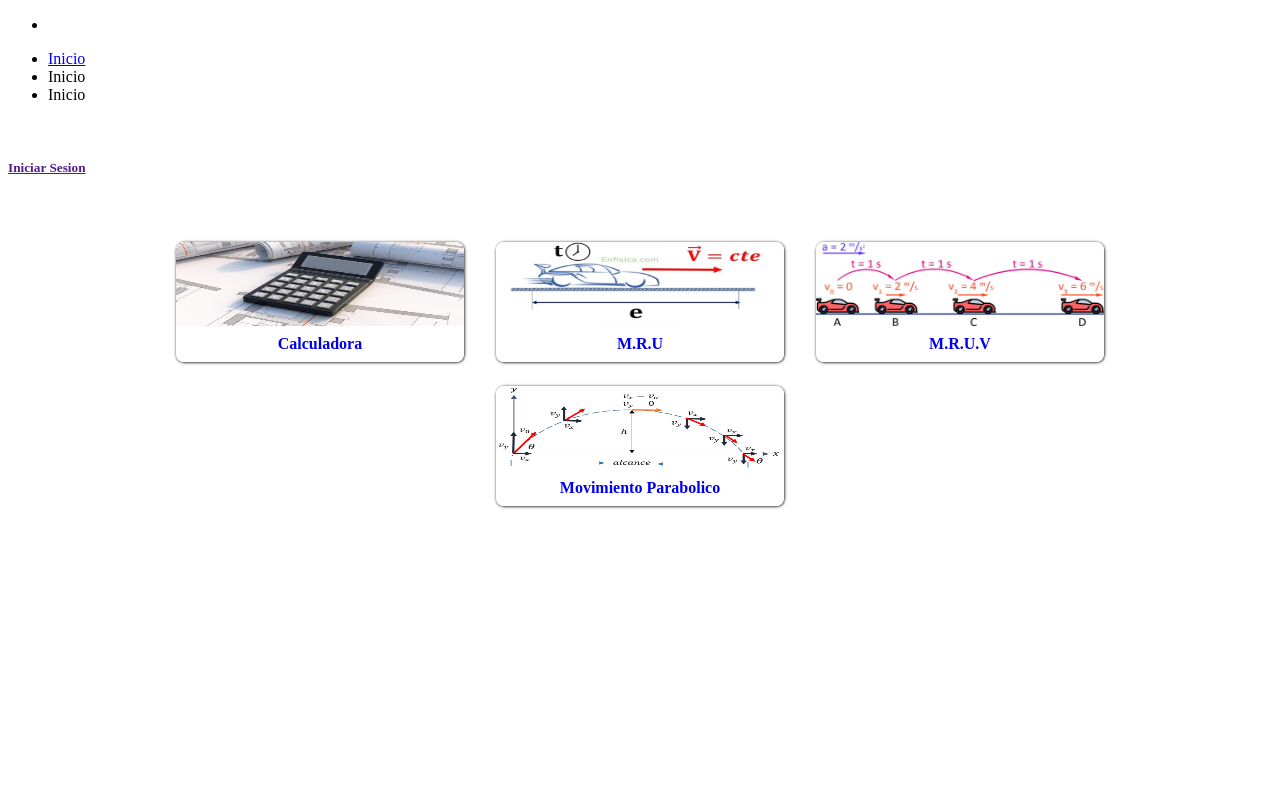
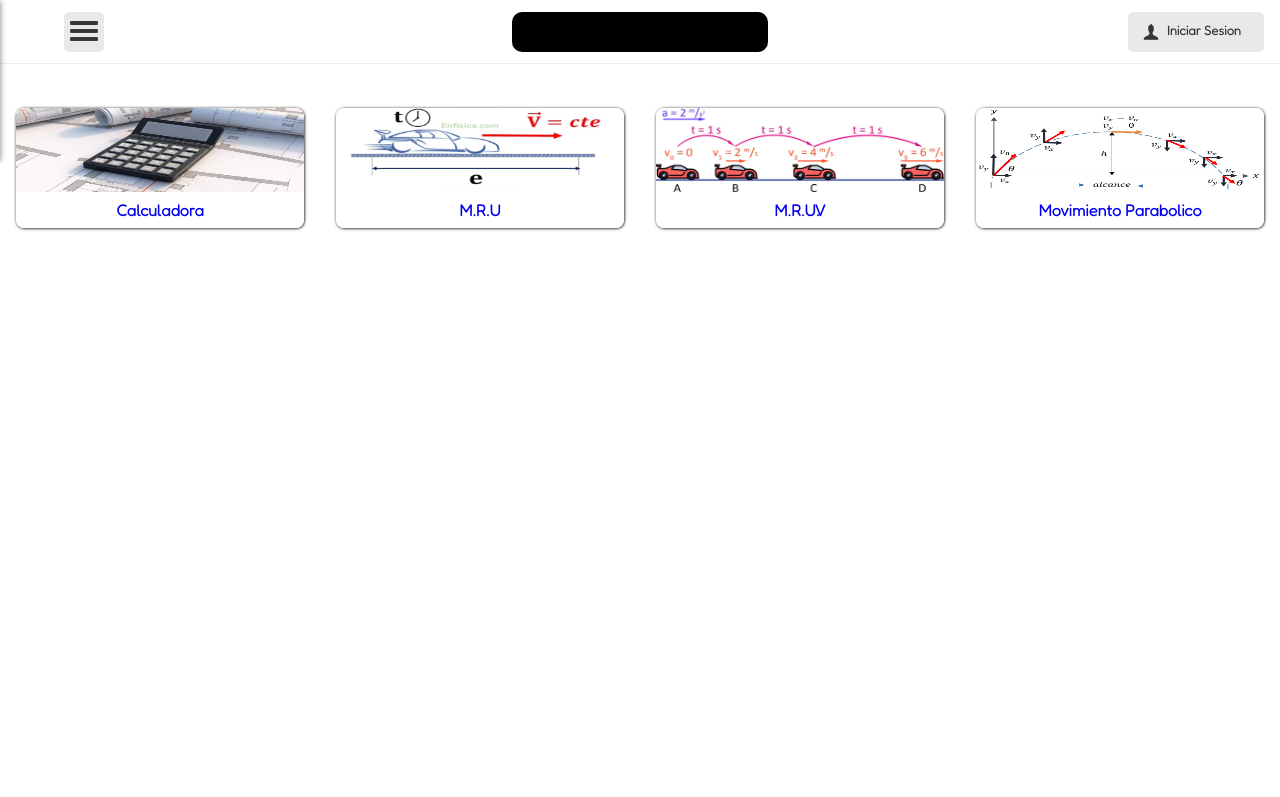
Before and after one commit to LUISTAPIARUIZ/calculator, a plain HTML site: page index.html in a window 1280 px wide. Shown: the top 797 px of the page. Drawn offline with Linux system fonts and the light colour scheme; the site is published under a folder, as on GitHub Pages, so addresses that start at the root find nothing; files whose address does not match are found by name.

Commit message:
Update index.html

```diff
--- a/index.html
+++ b/index.html
@@ -4,10 +4,10 @@
     <meta charset="UTF-8">
     <meta http-equiv="X-UA-Compatible" content="IE=edge">
     <meta name="viewport" content="width=device-width, initial-scale=1.0">
-    <link rel="stylesheet" href="/vistas/css/css_generales/cabecera.css" type="text/css">
-    <link rel="stylesheet" href="/vistas/css/css_generales/normalize.css" type="text/css">
-    <link rel="stylesheet" href="/icons/logo/fonts/style.css" type="text/css">
-    <link rel="stylesheet" href="/icons/variado/fonts/style.css" type="text/css">
+    <link rel="stylesheet" href="vistas/css/css_generales/cabecera.css" type="text/css">
+    <link rel="stylesheet" href="vistas/css/css_generales/normalize.css" type="text/css">
+    <link rel="stylesheet" href="icons/logo/fonts/style.css" type="text/css">
+    <link rel="stylesheet" href="icons/variado/fonts/style.css" type="text/css">
     <link rel="stylesheet" href="vistas/css/cuerpo-index.css">
     <link rel="preconnect" href="https://fonts.googleapis.com">
     <link rel="preconnect" href="https://fonts.gstatic.com" crossorigin>
```
